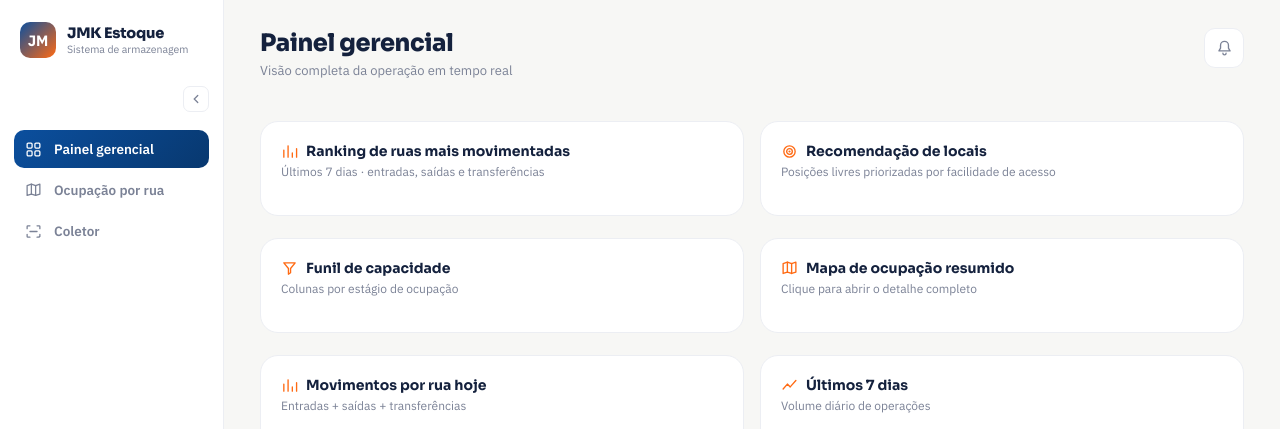
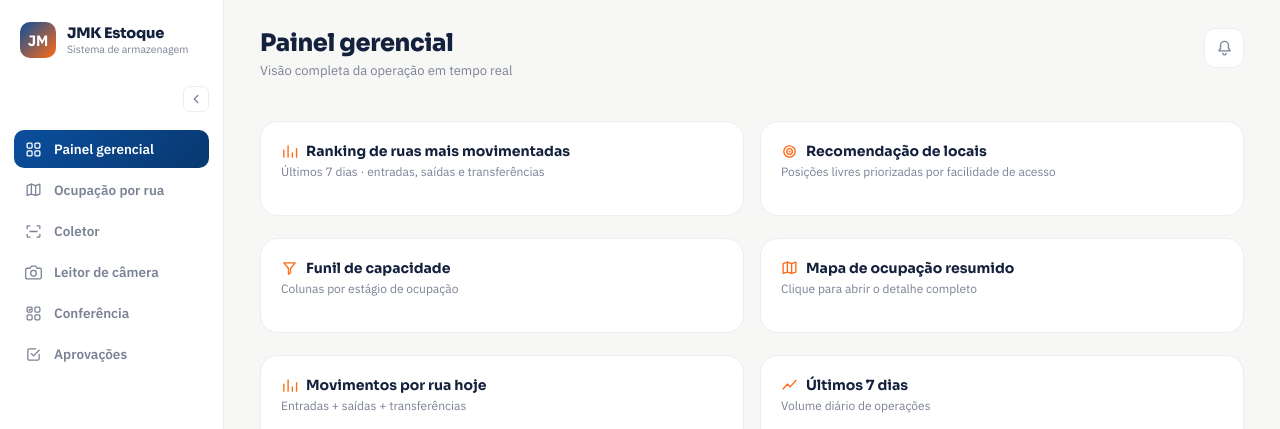
Before and after one commit to Rzeraaa/app-expresso, a Flask app: page /dashboard in a window 1280 px wide. Shown: the top 429 px of the page. Run offline with Flask 3, Linux system fonts and the light colour scheme.

Commit message:
Adiciona itens de menu: leitor de camera, conferencia e aprovacoes

```diff
--- a/templates/dashboard.html
+++ b/templates/dashboard.html
@@ -199,6 +199,18 @@
       <a href="/coletor">
         <svg viewBox="0 0 24 24"><path d="M3 8V5a1 1 0 0 1 1-1h3"/><path d="M21 8V5a1 1 0 0 0-1-1h-3"/><path d="M3 16v3a1 1 0 0 0 1 1h3"/><path d="M21 16v3a1 1 0 0 0-1 1h-3"/><line x1="7" y1="12" x2="17" y2="12"/></svg>
         <span class="rotulo-nav">Coletor</span>
+      </a>
+      <a href="/leitor">
+        <svg viewBox="0 0 24 24"><path d="M23 19a2 2 0 0 1-2 2H3a2 2 0 0 1-2-2V8a2 2 0 0 1 2-2h4l2-3h6l2 3h4a2 2 0 0 1 2 2Z"/><circle cx="12" cy="13" r="4"/></svg>
+        <span class="rotulo-nav">Leitor de câmera</span>
+      </a>
+      <a href="/conferencia">
+        <svg viewBox="0 0 24 24"><rect x="3" y="3" width="7" height="7" rx="1.5"/><rect x="14" y="3" width="7" height="7" rx="1.5"/><rect x="14" y="14" width="7" height="7" rx="1.5"/><rect x="3" y="14" width="7" height="7" rx="1.5"/><path d="M5.5 6.5 6.5 7.5 8.5 5.5"/></svg>
+        <span class="rotulo-nav">Conferência</span>
+      </a>
+      <a href="/aprovacoes">
+        <svg viewBox="0 0 24 24"><path d="M9 11l3 3 8-8"/><path d="M20 12v6a2 2 0 0 1-2 2H6a2 2 0 0 1-2-2V6a2 2 0 0 1 2-2h9"/></svg>
+        <span class="rotulo-nav">Aprovações</span>
       </a>
     </nav>
     <div class="rodape-side">
```
